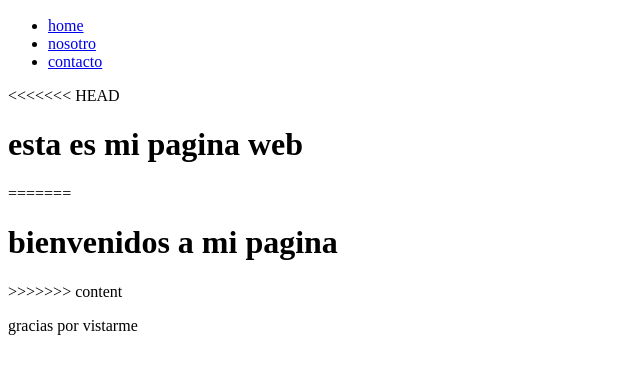
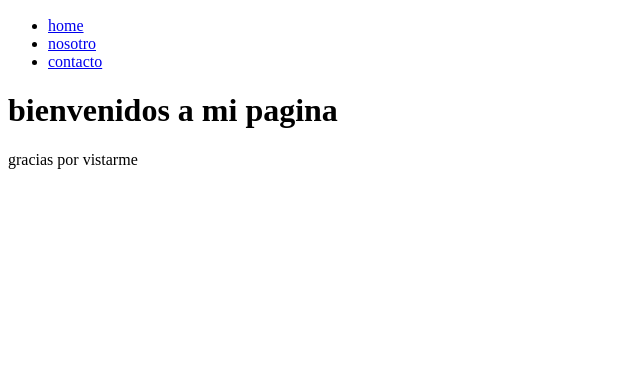
Before and after one commit to aguschaves13/paginaenconstruccion, a plain HTML site: page index.html in a window 1280 px wide. Shown: the part 61-434 px from the top of the page, without its empty margins (0-640 px from the left). Drawn offline with Linux system fonts and the light colour scheme.

Commit message:
se soluciono error

```diff
--- a/index.html
+++ b/index.html
@@ -16,11 +16,7 @@
         </ul>
       </nav>
     </header>
-<<<<<<< HEAD
-    <h1>esta es mi pagina web</h1>
-=======
     <h1>bienvenidos a mi pagina</h1>
->>>>>>> content
     <p>gracias por vistarme</p>
   </body>
 </html>
```
